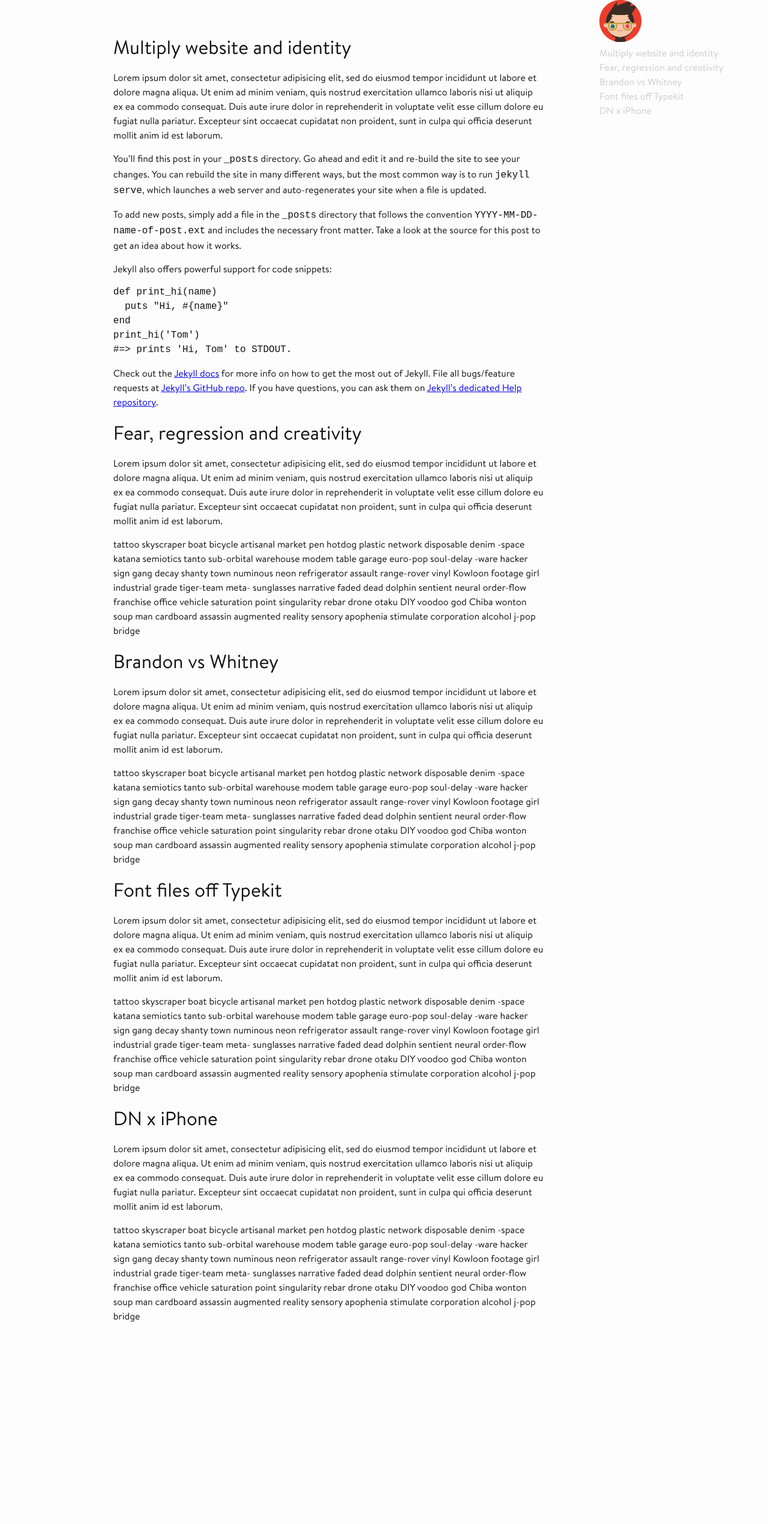
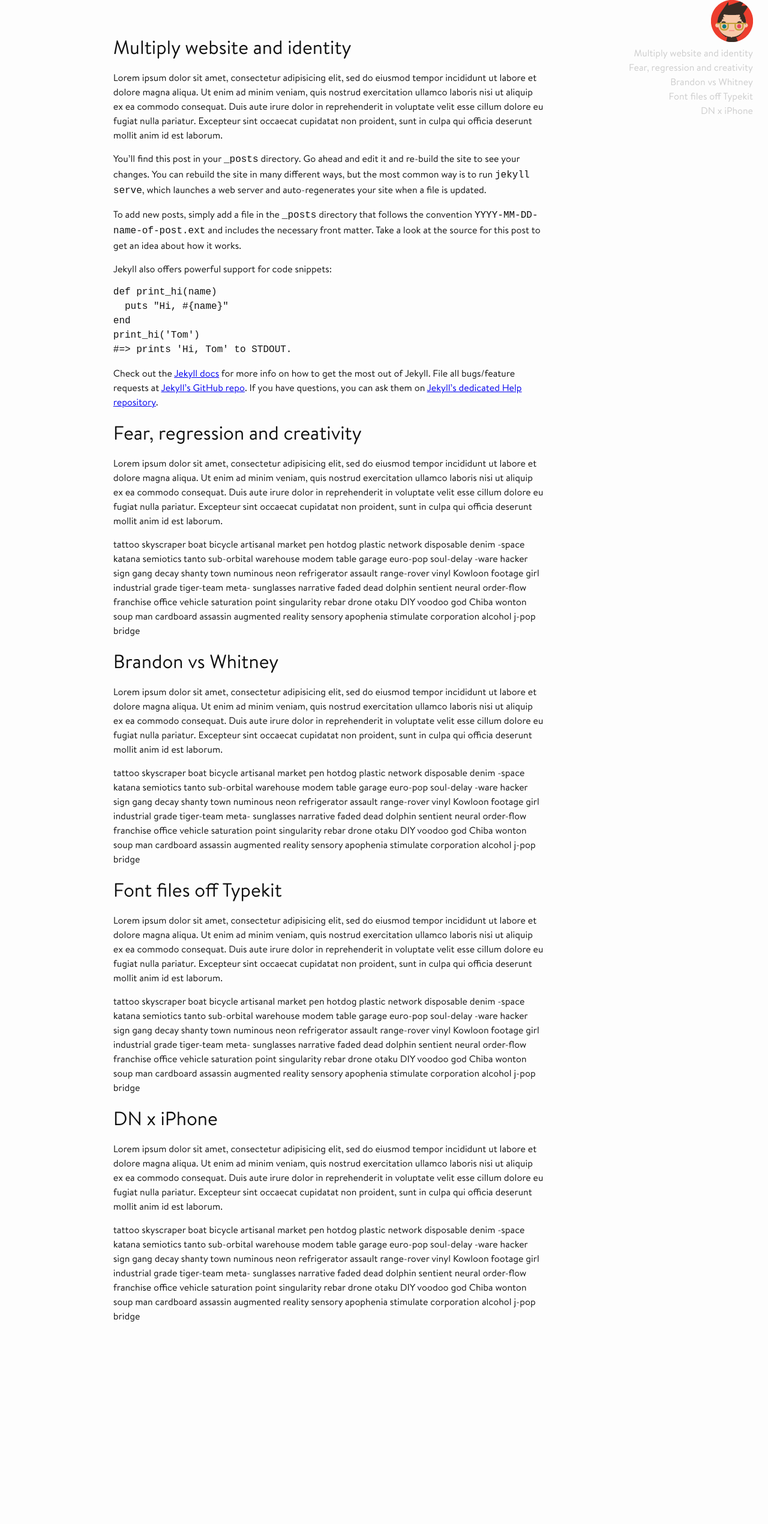
Before and after one commit to kitmeng/kitmeng.github.io, a Jekyll site: the page built from index.html, in a window 1280 px wide. Shown: the whole page at 60% size. Built offline with Jekyll 4.4.1, drawn with Linux system fonts in a browser that asks for light colours; nearby versions of some CDN libraries.

Commit message:
Move text align to right

```diff
--- a/_sass/_layout.sass
+++ b/_sass/_layout.sass
@@ -22,11 +22,12 @@ h2
   position: fixed
   width: 20%
   right: em(25px)
+  text-align: right
   ul
     list-style-type: none
     li
       &.active
-        margin-left: em(-20px)
+        padding-right: em(20px)
         a
           color: #000
       a
```
